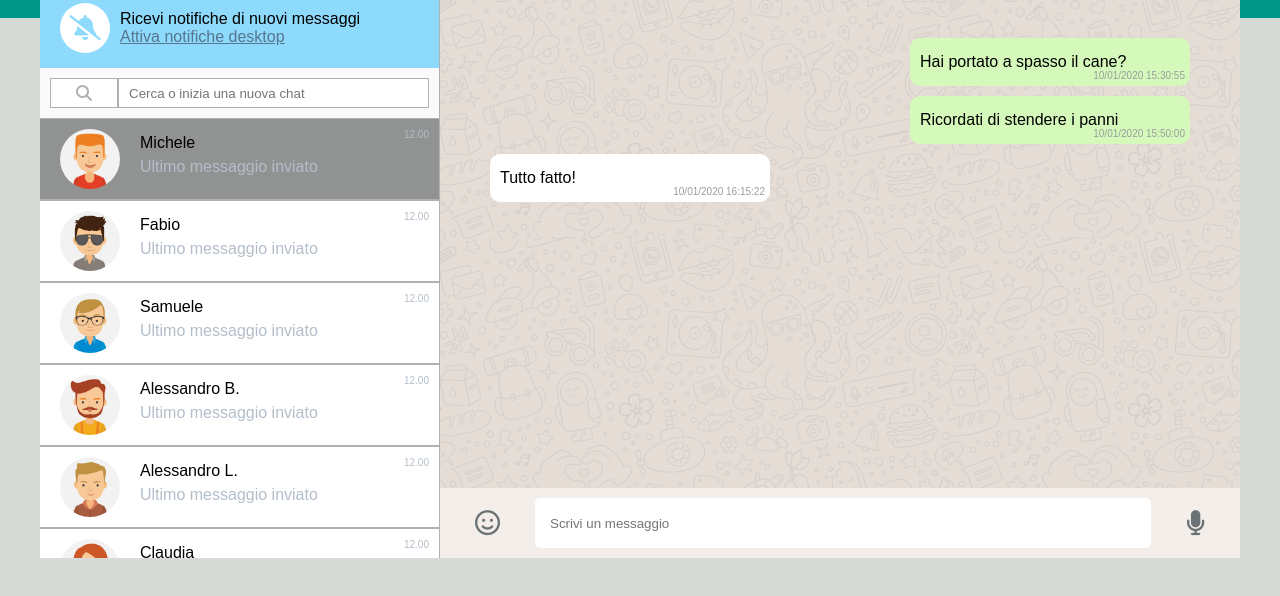
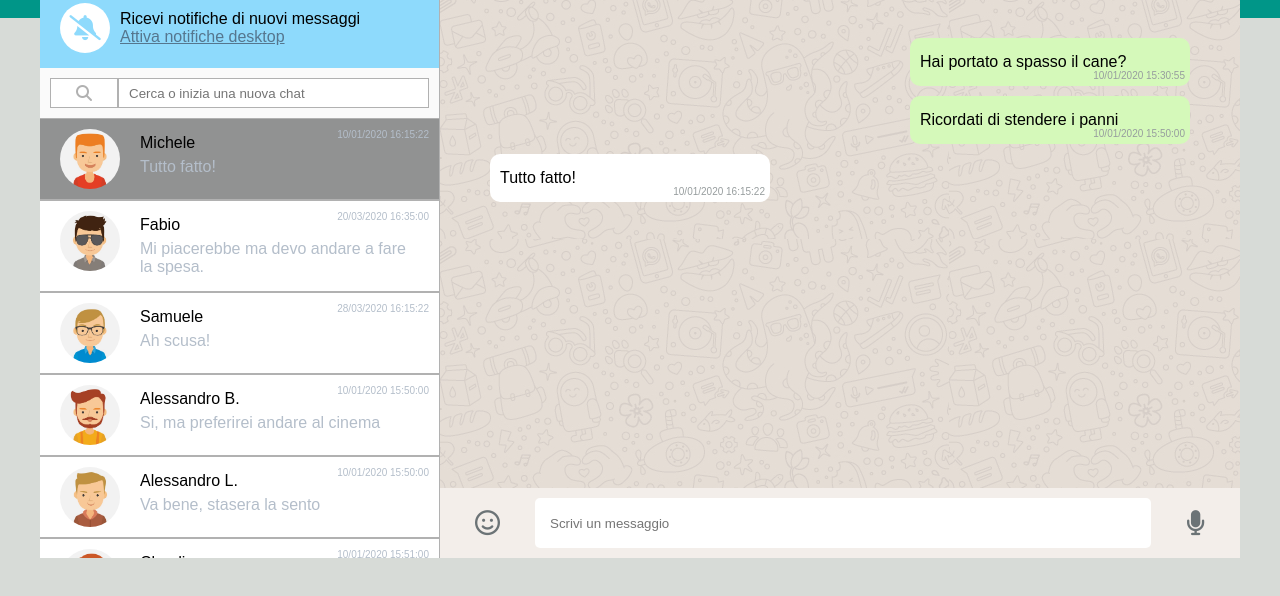
Before and after one commit to simoneditaranto/vue-boolzapp, a plain HTML site: page index.html in a window 1280 px wide. Shown: the part 132-728 px from the top of the page. Drawn offline with nearby package versions, Linux system fonts and the light colour scheme.

Commit message:
visualizzazione ora e ultimo messaggio, milestone 5 completata

```diff
--- a/index.html
+++ b/index.html
@@ -87,11 +87,17 @@
                         <img :src=contacts[index].avatar :alt=contacts[index].name>
                         <div class="contact-info">
                             <span class="name">{{currentContact.name}}</span>
-                            <span class="last-message">Ultimo messaggio inviato</span>
+                            <span class="last-message">
+                                {{
+                                    currentContact.messages[currentContact.messages.length - 1].message
+                                }}
+                            </span>
                         </div>
 
                         <div class="message-time">
-                            12.00
+                            {{
+                                currentContact.messages[currentContact.messages.length - 1].date
+                            }}
                         </div>
 
                     </div>
```
